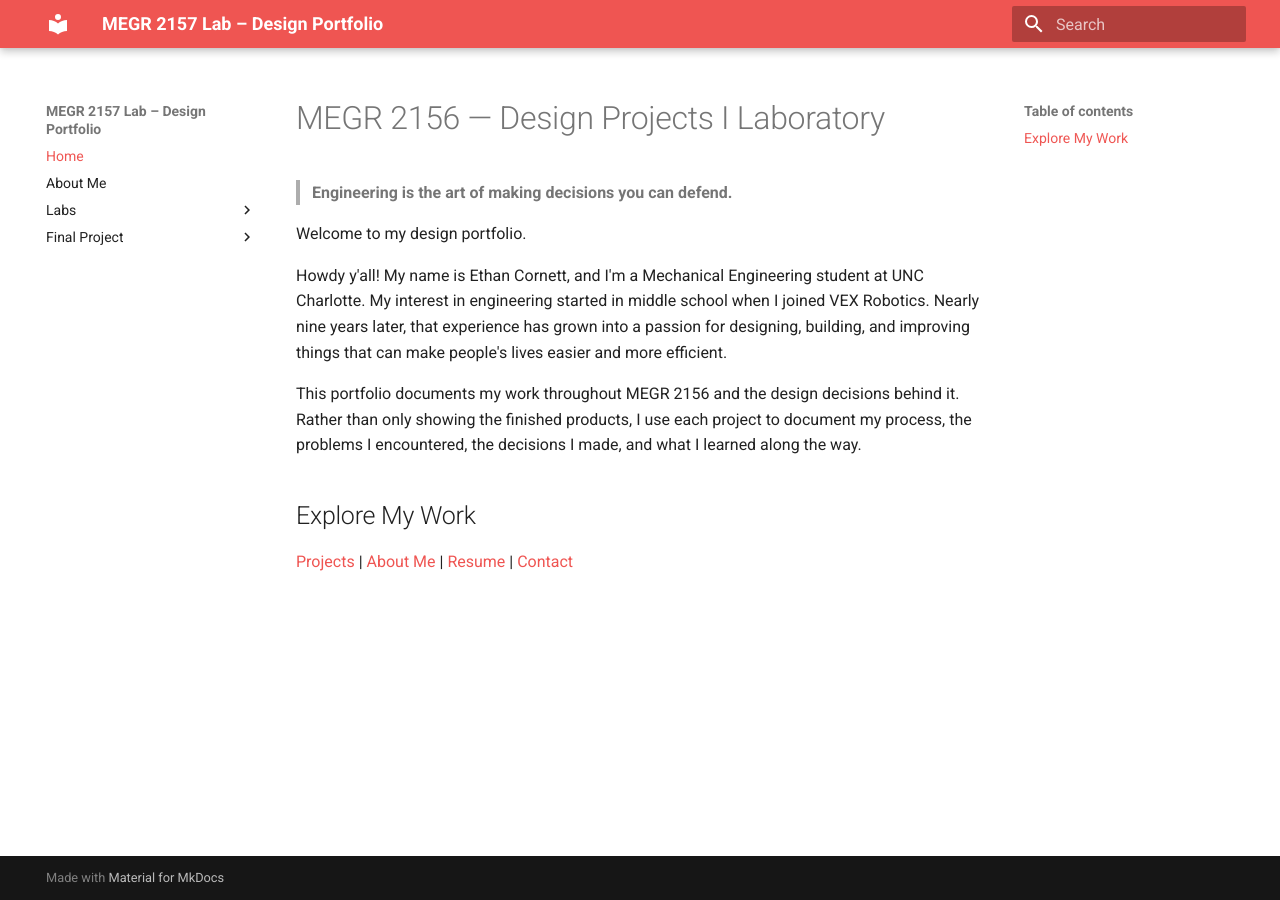
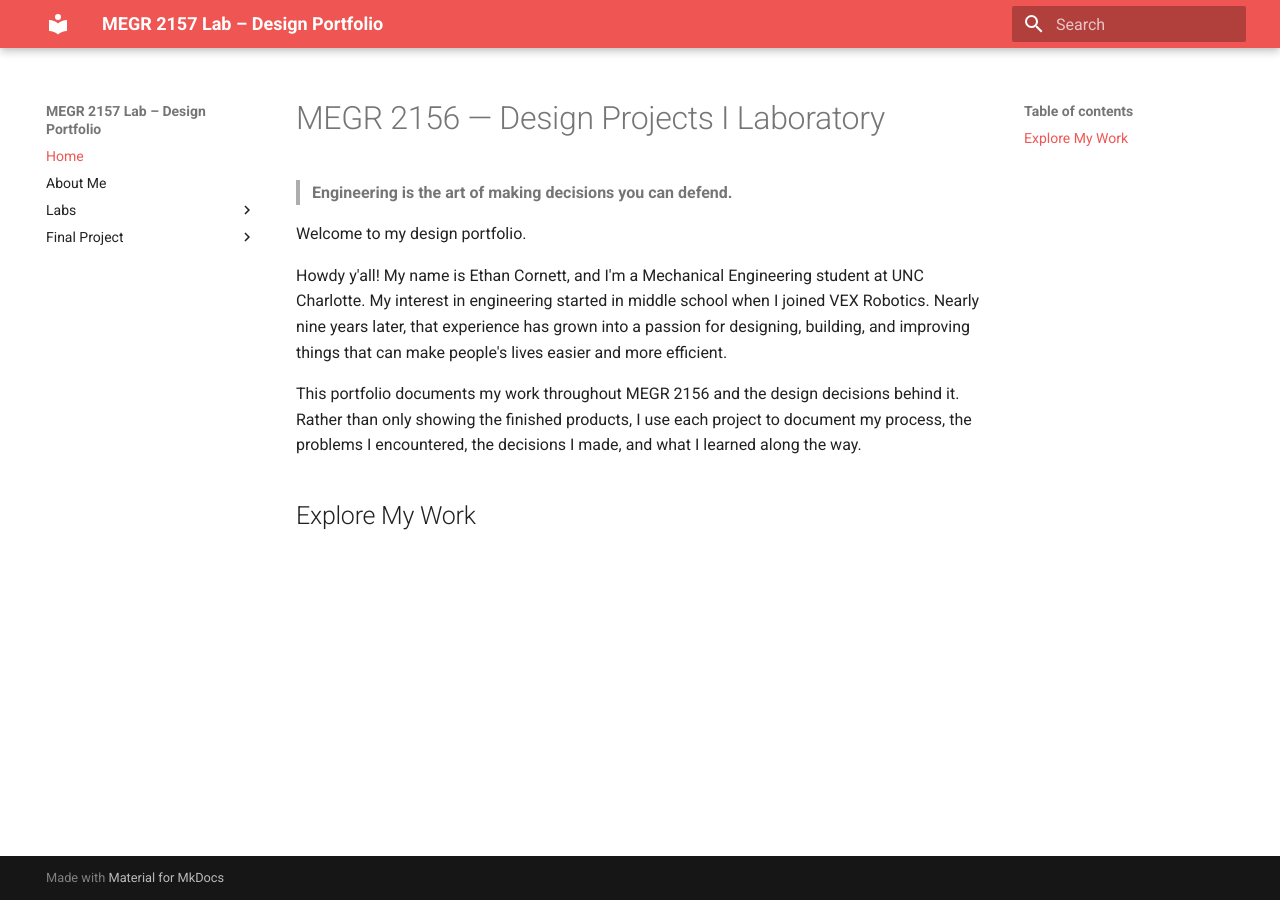
Before and after one commit to Ecornett5806/Ethan-Cornett-MEGR-2157-Lab-Portfolio, an MkDocs documentation site: the page built from docs/index.md, in a window 1280 px wide. Built offline with MkDocs 1.6.1 and Material for MkDocs 9.7.7, drawn with Linux system fonts in a browser that asks for light colours.

Commit message:
Remove navigation links from index.md
Removed the navigation links section from the index.

```diff
--- a/docs/index.md
+++ b/docs/index.md
@@ -8,5 +8,3 @@ Howdy y'all! My name is Ethan Cornett, and I'm a Mechanical Engineering student
 
 This portfolio documents my work throughout MEGR 2156 and the design decisions behind it. Rather than only showing the finished products, I use each project to document my process, the problems I encountered, the decisions I made, and what I learned along the way.
 ## Explore My Work
-
-[Projects](Labs/) | [About Me](aboutme/) | [Resume](resume/) | [Contact](contact/)
```
